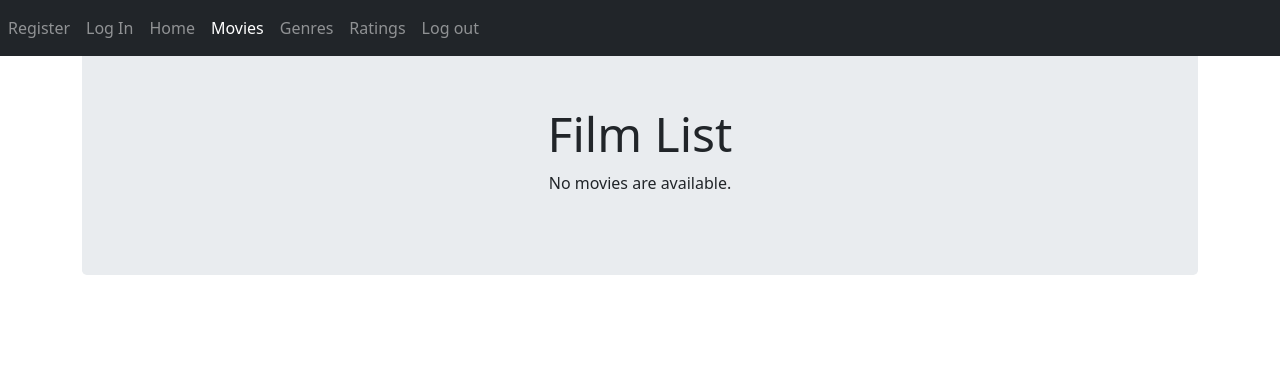
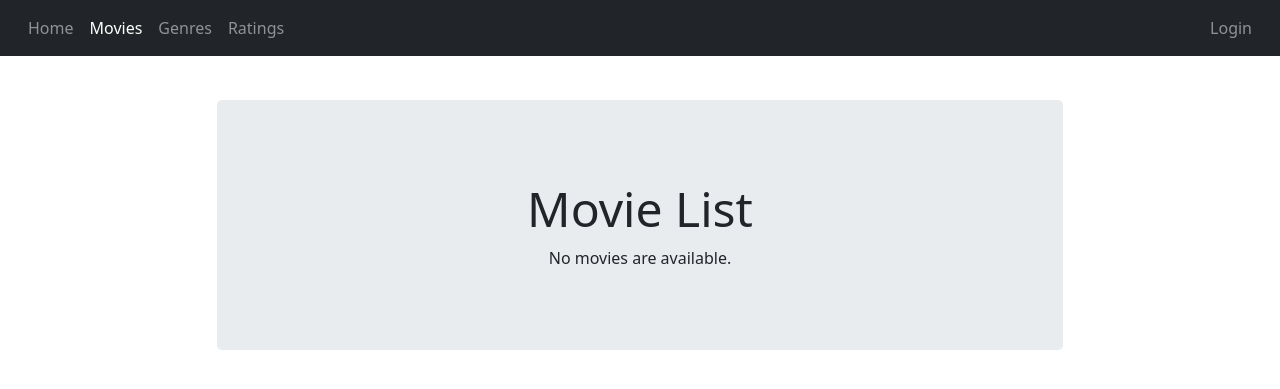
Before and after one commit to katrecat/film_searcher, a Django app: page /movies/ in a window 1280 px wide. Shown: the top 389 px of the page. Run offline with Django 4.2, Linux system fonts and the light colour scheme; some libraries are stand-ins or nearby versions.

Commit message:
[#5] userview: templates: Rework the base template
Reworked all the major templates to operate on a base one

Updated the base one to have more bootstrap styles and the navbar to be more user-friendly

```diff
--- a/movielens/userview/templates/userview/base.html
+++ b/movielens/userview/templates/userview/base.html
@@ -1,4 +1,5 @@
 <html lang="en">
+
 <head>
     <meta charset="utf-8">
     <meta name="viewport" content="width=device-width, initial-scale=1, shrink-to-fit=no">
@@ -19,19 +20,17 @@
 
     <!-- Custom styles for this template -->
     <link href="starter-template.css" rel="stylesheet">
+
+    <!-- Bootstrap CSS v5.2.1 -->
+    <link href="https://cdn.jsdelivr.net/npm/bootstrap@5.2.1/dist/css/bootstrap.min.css" rel="stylesheet"
+        integrity="sha384-iYQeCzEYFbKjA/T2uDLTpkwGzCiq6soy8tYaI1GyVh/UjpbCx/TYkiZhlZB6+fzT" crossorigin="anonymous">
 </head>
 
 <body>
 
     <nav class="navbar navbar-expand-md navbar-dark bg-dark fixed-top">
         <div class="collapse navbar-collapse" id="navbarsExampleDefault">
-            <ul class="navbar-nav mr-auto">
-                <li class="nav-item {% if request.path == '/register/' %}active{% endif %}">
-                    <a class="nav-link" href="/register">Register</a>
-                </li>
-                <li class="nav-item {% if request.path == '/login/' %}active{% endif %}">
-                    <a class="nav-link" href="/login">Log In</a>
-                </li>
+            <ul class="navbar-nav mr-auto" style="margin-left: 20px;">
                 <li class="nav-item {% if request.path == '/' %}active{% endif %}">
                     <a class="nav-link" href="/">Home</a>
                 </li>
@@ -44,9 +43,17 @@
                 <li class="nav-item {% if request.path == '/ratings/' %}active{% endif %}">
                     <a class="nav-link" href="/ratings">Ratings</a>
                 </li>
-                <li class="nav-item {% if request.path == '/logout/' %}active{% endif %}">
-                    <a class="nav-link" href="/logout">Log out <span class="sr-only"></span></a>
+            </ul>
+            <ul class="navbar-nav ml-auto" style="margin-right: 20px;">
+                {% if user.is_authenticated %}
+                <li class="nav-item">
+                    <a class="nav-link" href="/logout">Logout</a>
                 </li>
+                {% else %}
+                <li class="nav-item">
+                    <a class="nav-link" href="/login">Login</a>
+                </li>
+                {% endif %}
             </ul>
         </div>
     </nav>
@@ -54,11 +61,19 @@
 
     <div id="content" name="content" class="main">
         <div class="row justify-content-center">
-        <div class="col-8">
-            <hr class="mt-0 mb-4">
+            <div class="col-8" style="margin-top: 100px;" <hr class="mt-0 mb-4">
                 {% block content %}
                 {% endblock %}
             </div>
         </div>
 </body>
+<!-- Bootstrap JavaScript Libraries -->
+<script src="https://cdn.jsdelivr.net/npm/@popperjs/core@2.11.6/dist/umd/popper.min.js"
+    integrity="sha384-oBqDVmMz9ATKxIep9tiCxS/Z9fNfEXiDAYTujMAeBAsjFuCZSmKbSSUnQlmh/jp3" crossorigin="anonymous">
+    </script>
+
+<script src="https://cdn.jsdelivr.net/npm/bootstrap@5.2.1/dist/js/bootstrap.min.js"
+    integrity="sha384-7VPbUDkoPSGFnVtYi0QogXtr74QeVeeIs99Qfg5YCF+TidwNdjvaKZX19NZ/e6oz" crossorigin="anonymous">
+    </script>
+
 </html>
--- a/movielens/userview/templates/userview/movies.html
+++ b/movielens/userview/templates/userview/movies.html
@@ -1,34 +1,16 @@
-<html lang="en">
-<head>
-    <meta charset="utf-8">
-    <meta name="viewport" content="width=device-width, initial-scale=1, shrink-to-fit=no">
-    <meta name="description" content="">
-    <meta name="author" content="">
-    <link rel="stylesheet" href="https://stackpath.bootstrapcdn.com/bootstrap/4.0.0/css/bootstrap.min.css">
-    <link rel="icon" href="/docs/4.0/assets/img/favicons/favicon.ico">
+{% extends 'userview/base.html' %}
 
-    <title>Home page</title>
+{% block title %}
+Movie List
+{% endblock %}
 
-    <link rel="canonical" href="https://getbootstrap.com/docs/4.0/examples/starter-template/">
-
-    <!-- Bootstrap core CSS -->
-    <link href="../../dist/css/bootstrap.min.css" rel="stylesheet">
-
-    <!-- Custom styles for this template -->
-    <link href="starter-template.css" rel="stylesheet">
-</head>
-
-<body>
-    {% include 'userview/base.html' %}
-
-    <main role="main" class="container">
 {% block content %}
 <div class="jumbotron" style="text-align: center;">
     <div class="starter-template">
         <p></p>
-                <h1 class="display-5">Film List</h1>
+        <h1 class="display-5">Movie List</h1>
         {% if movies %}
-                <ul class="list-group">
+        <ul class="list-group" style="margin:20px 0">
             {% for movie in movies %}
             <li class="list-group-item"><a href="/movie/{{ movie.id }}">{{ movie.title }}</a></li>
             {% endfor %}
@@ -39,7 +21,7 @@
 
         {% if pagination %}
         <nav aria-label="Page navigation">
-                    <ul class="pagination justify-content-center">
+            <ul class="pagination justify-content-center" style="margin:20px 0">
                 {% if pagination.has_previous %}
                 <li class="page-item">
                     <a class="page-link" href="?page={{ pagination.previous_page_number }}">Previous</a>
@@ -67,6 +49,3 @@
     </div>
 </div>
 {% endblock %}
-    </main>
-</body>
-</html>
```
Also changed, not shown: movielens/userview/templates/userview/genres.html (+5 -24 lines), movielens/userview/templates/userview/home.html (+2 -24 lines), movielens/userview/templates/userview/ratings.html (+4 -28 lines). Lines whose indentation alone changed are shown as unchanged.
